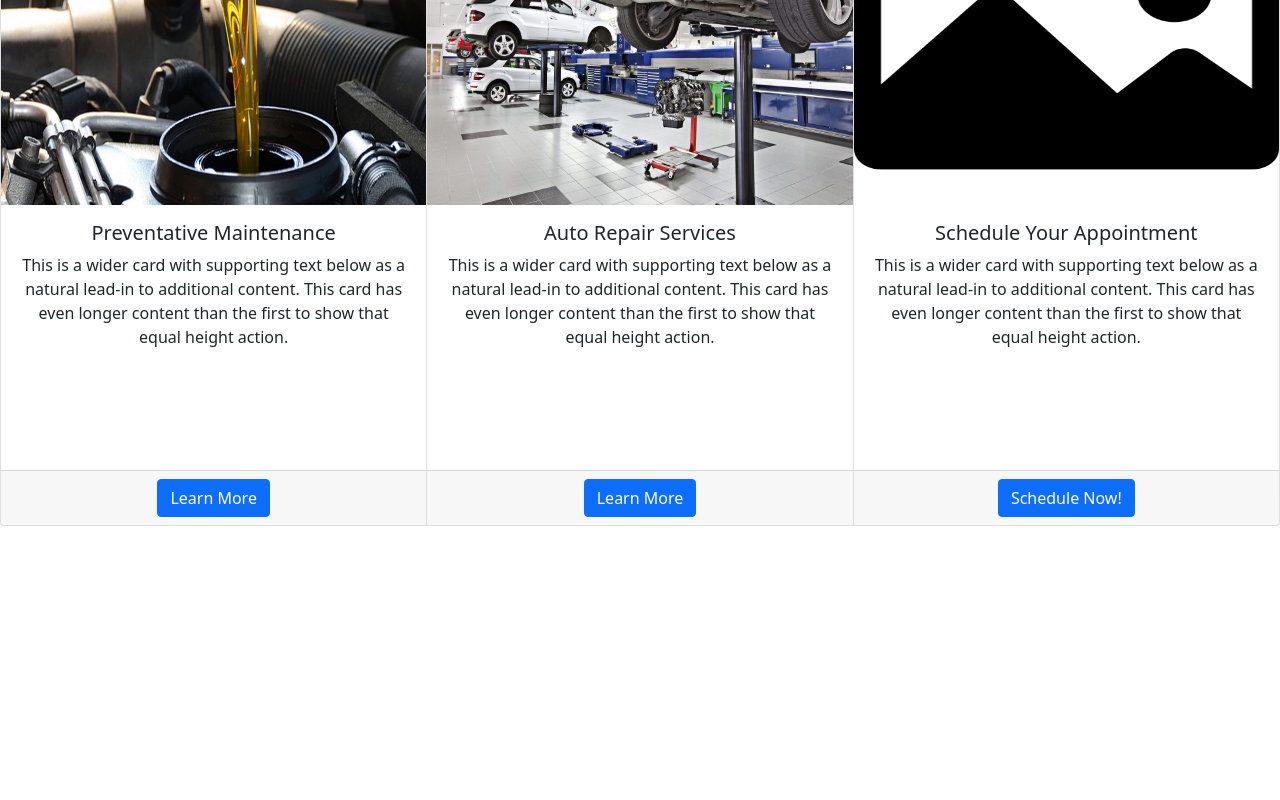
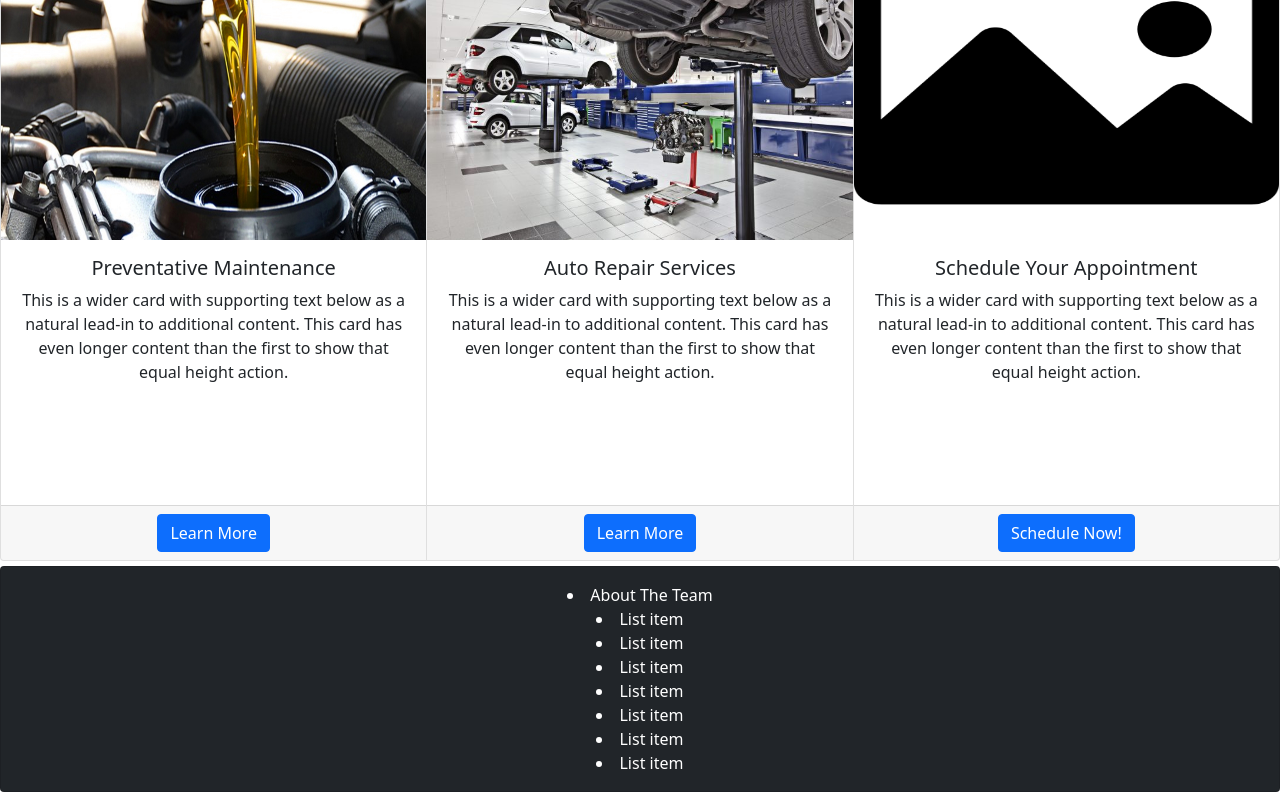
Before and after one commit to Agarc4777/GMCC, a React (Create React App) app in the folder client/: page / in a window 1280 px wide. Shown: the part 527-1327 px from the top of the page. Before the commit the page ends 1053 px from the top, so only its background shows below. Built offline with nearby package versions, Linux system fonts and the light colour scheme.

Commit message:
added a successful footer and enlarged the courasel image

```diff
--- a/client/src/App.js
+++ b/client/src/App.js
@@ -3,14 +3,16 @@ import TopBar from "./components/Topbar/Index";
 import Navbar from "./components/Navbar/Index";
 import Carousels from "./components/Carousels/Index";
 import Cards from "./components/Cards/index";
+import Footer from "./components/Footer/index"
 
 function App() {
   return (
     <div className="App">
-          <TopBar />
-          <Navbar />
-          <Carousels />
-          <Cards />
+      <TopBar />
+      <Navbar />
+      <Carousels />
+      <Cards />
+      <Footer />
     </div>
   );
 }
--- a/client/src/components/Carousels/style.css
+++ b/client/src/components/Carousels/style.css
@@ -1,4 +1,5 @@
 #img {
     margin-left: auto;
     margin-right: auto;
+    width: 100%;
   }
--- /dev/null
+++ b/client/src/components/Footer/index.js
@@ -0,0 +1,38 @@
+import React from 'react';
+import Card from 'react-bootstrap/Card';
+import "./style.css"
+
+
+
+function Footer() {
+    return(
+        [
+        'Dark',
+        ].map((variant, idx) => (
+            <div className="footer">
+                <Card
+                    bg={variant.toLowerCase()}
+                    key={idx}
+                    text={variant.toLowerCase() === 'light' ? 'dark' : 'white'}
+                    style={{ width: '100%' }}
+                    className="mb-2"
+                >
+                    <Card.Body>
+                    <Card.Text>
+                            <li>About The Team</li>
+                            <li>List item</li>
+                            <li>List item</li>
+                            <li>List item</li>
+                            <li>List item</li>
+                            <li>List item</li>
+                            <li>List item</li>
+                            <li>List item</li>
+                    </Card.Text>
+                    </Card.Body>
+                </Card>
+            </div>
+        ))
+    )
+}
+
+export default Footer;
```
Also changed, not shown: client/src/components/Footer/style.css (added).
